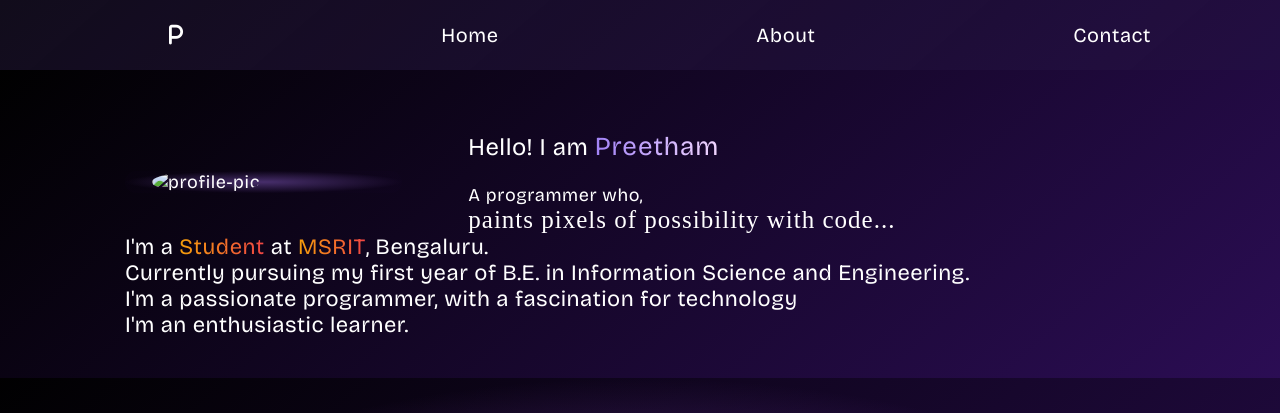
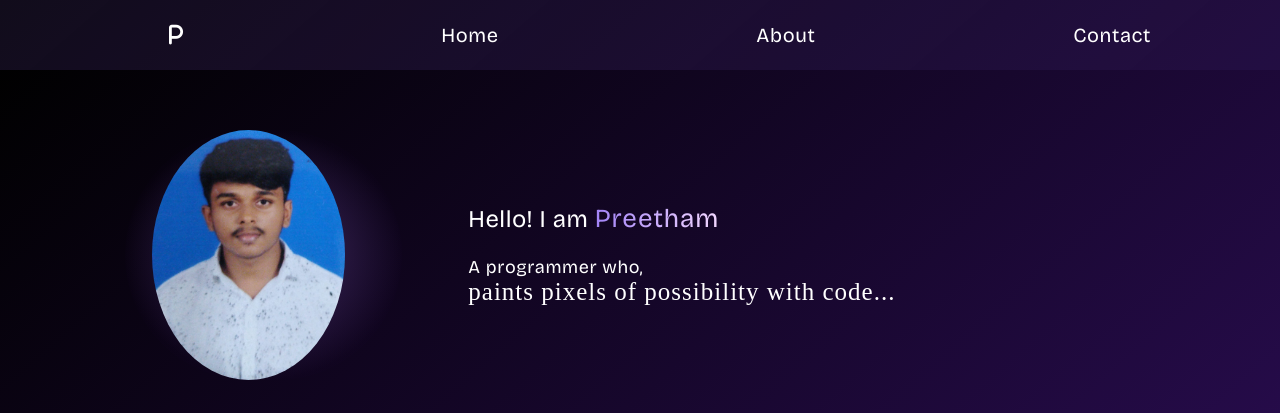
Before and after one commit to Preetham0000/Portfolio-, a plain HTML site: page index.html in a window 1280 px wide. Shown: the top 413 px of the page. Drawn offline with nearby package versions, Linux system fonts and the light colour scheme; a web font is replaced by a local one.

Commit message:
Update index.html

```diff
--- a/index.html
+++ b/index.html
@@ -28,7 +28,7 @@
             <div class="intro">
                 <div class="center">
                     <div class="profile">
-                        <img src="Screenshot 2023-06-18 095326.png"
+                        <img src="Screenshot 2023-11-12 114821.png"
                             alt="profile-pic"
                             class="profile-pic">
                     </div>
```
